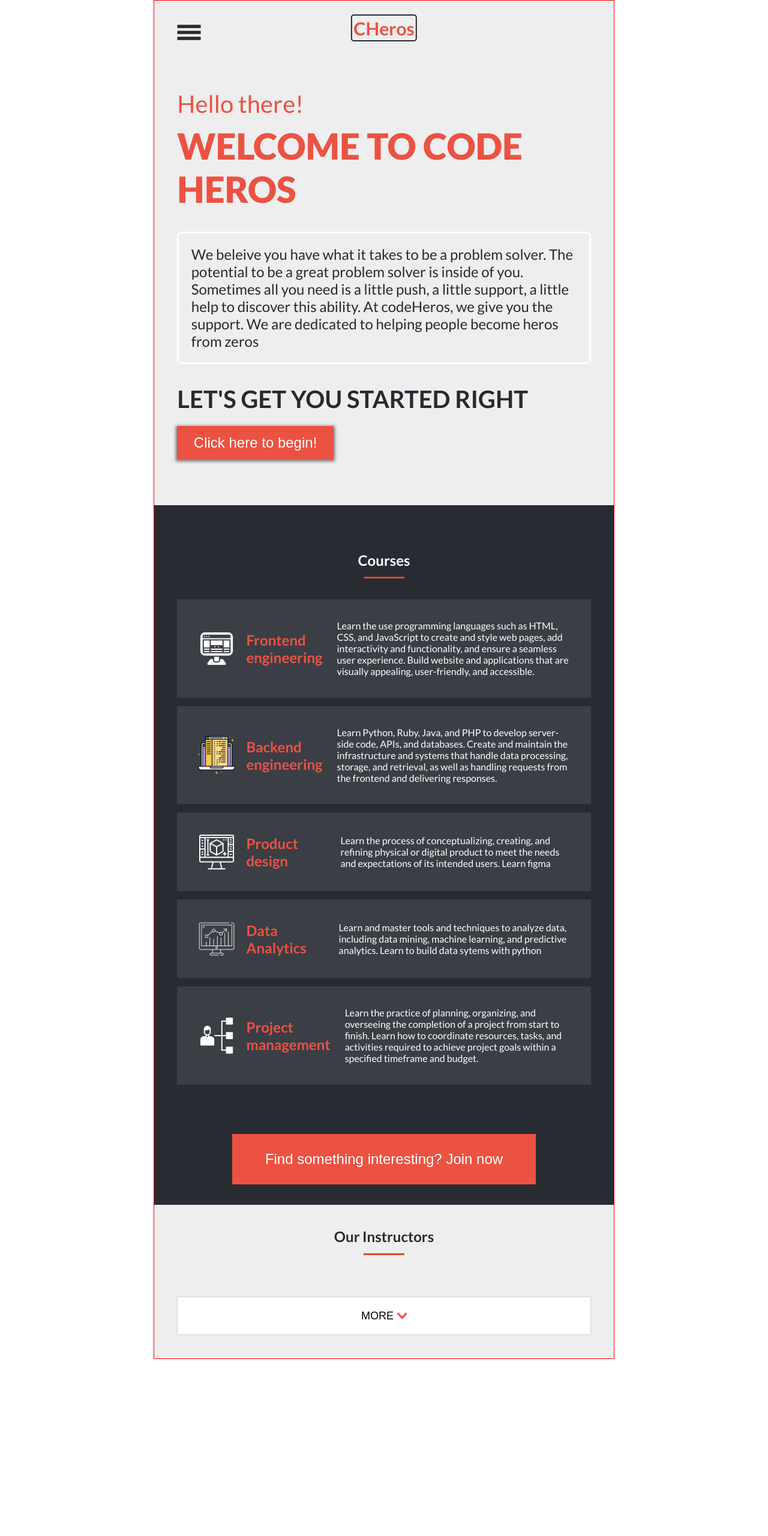
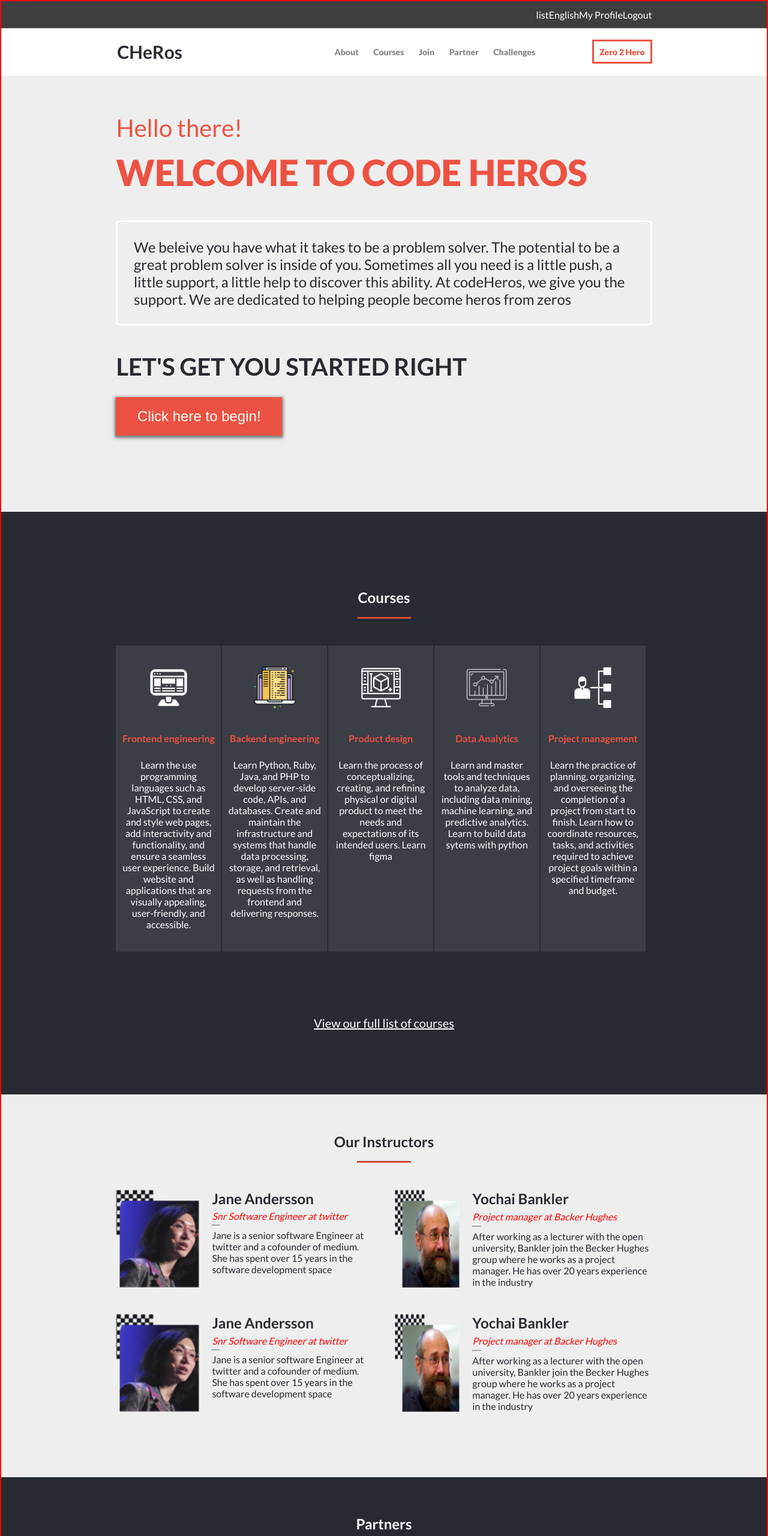
Before and after one commit to prius2055/learn-web-development, a website: page home.html in a window 1280 px wide. Shown: the top 2560 px of the page at 60% size. Before the commit the page ends 2265 px from the top, so only its background shows below. Drawn offline with Linux system fonts and the light colour scheme.

Commit message:
Finish desktop version:Added html, css and js components

```diff
--- a/home.html
+++ b/home.html
@@ -12,8 +12,14 @@
   </head>
   <body>
     <div id="container">
-
+            <ul class="desktop-header">
+  <li>list</li>
+  <li>English</li>
+  <li>My Profile</li>
+  <li>Logout</li>
+</ul>
       <header>
+         <span>Zero 2 Hero</span>
         <nav>
 
 
@@ -43,14 +49,23 @@
 
           <ul class="desktop-nav">
             <li class="nav-list">
-              <a href="home.html" class="nav-link">Home</a>
+              <a href="home.html" class="nav-link">About</a>
             </li>
             <li class="nav-list">
-              <a href="about.html" class="nav-link">About Us</a>
+              <a href="about.html" class="nav-link">Courses</a>
+            </li>
+            <li class="nav-list">
+              <a href="about.html" class="nav-link">Join</a>
+            </li>
+            <li class="nav-list">
+              <a href="about.html" class="nav-link">Partner</a>
+            </li>
+            <li class="nav-list">
+              <a href="about.html" class="nav-link">Challenges</a>
             </li>
           </ul>
         </nav>
-        <a href="#" class="logo">CHeros</a>
+        <a href="home.html" class="logo">CHeRos</a>
       </header>
 
       <main id="main-container">
@@ -77,7 +92,7 @@
           <div class="programs">
             <h2>Courses</h2>
             <hr />
-            <div class="program-card">
+            <div class="courses"><div class="program-card">
               <img src="./img/web-design.png" alt="frontend development" />
               <h2>Frontend engineering</h2>
               <p>Learn the use programming languages such as HTML, CSS, and JavaScript to create and style web pages, add interactivity and functionality, and ensure a seamless user experience. Build website and applications that are visually appealing, user-friendly, and accessible.</p>
@@ -101,8 +116,10 @@
               <img src="./img/project.png" alt="project management"/>
               <h2>Project management</h2>
               <p>Learn the practice of planning, organizing, and overseeing the completion of a project from start to finish. Learn how to coordinate resources, tasks, and activities required to achieve project goals within a specified timeframe and budget.</p>
-            </div>
+            </div></div>
+
             <button>Find something interesting? Join now</button>
+            <a href="#" class="view-list">View our full list of courses</a>
           </div>
 
           <div class="instructors">
@@ -110,26 +127,30 @@
               Our Instructors
             </h2>
             <hr/>
-            <!-- <div class="instructor">
-              <img src="./img/speaker_01.png" alt="first speaker"/>
-              <div class="intructor-profile">
-                <h2>Jane Andersson</h2>
-                <span>Snr Software Engineer at twitter</span>
-                <hr/>
-                <p>Jane is a senior software Engineer at twitter and a cofounder of medium. She has spent over 15 years in the software development space</p>
-              </div>
-            </div> -->
-             <!-- <div class="instructor">
-              <img src="./img/speaker_02.png" alt="second speaker"/>
-              <div class="intructor-profile">
-                <h2>Yochai Bankler</h2>
-                 <span>Project Manager at Backer Hughes</span>
-                 <hr/>
-                <p>After working as a lecturer with the open university, Bankler join the Becker Hughes group where he works as a project manager. He has over 20 years experience in the industry</p>
-              </div>
-            </div> -->
+            <div class="profiles">
+            </div>
           <button class="btn-more">More <img src="./img/arrow_down 1.png" alt="show more arrow down"/></button>
           </div>
+
+          <div class="partners">
+                <h1>Partners</h1>
+                <hr/>
+                <div class="partner-images">
+                  <img src="./img/googlekorea 1.png" alt="google logo"/>
+                  <img src="./img/icons8-indeed-512.png" alt="indeed logo"/>
+                  <img src="./img/naver 1.png" alt="naver logo"/>
+                  <img src="./img/icons8-hackerrank-512 (1).png" alt="hackerank logo"/>
+                  <img src="./img/mozilla 1.png" alt="mozilla logo"/>
+                </div>
+            </div>
+
+             <footer>
+                <a href="home.html" class="footer-logo">CHeros</a>
+                <div class="footer-paragraph"> <p class="rights">2015 CodeHeros. <span>Some rights reserved</span></p>
+                <p class="permission">Unless otherwise specified, all content on the website is licensed under a Code Heros.</p>
+              </div>
+
+            </footer>
         </section>
 
       </main>
--- a/script.js
+++ b/script.js
@@ -1,6 +1,6 @@
 const instructors = [
   {
-    image: "./img/large-image.png",
+    image: "./img/speaker_01.png",
     name: "Jane Andersson",
     title: "Snr Software Engineer at twitter",
     background:
@@ -8,7 +8,23 @@
   },
 
   {
-    image: "./img/large-image.png",
+    image: "./img/speaker_02.png",
+    name: "Yochai Bankler",
+    title: "Project manager at Backer Hughes",
+    background:
+      "After working as a lecturer with the open university, Bankler join the Becker Hughes group where he works as a project manager. He has over 20 years experience in the industry",
+  },
+
+  {
+    image: "./img/speaker_01.png",
+    name: "Jane Andersson",
+    title: "Snr Software Engineer at twitter",
+    background:
+      "Jane is a senior software Engineer at twitter and a cofounder of medium. She has spent over 15 years in the software development space",
+  },
+
+  {
+    image: "./img/speaker_02.png",
     name: "Yochai Bankler",
     title: "Project manager at Backer Hughes",
     background:
@@ -23,6 +39,8 @@
 const mobileNav = document.querySelector(".mobile-nav");
 const logo = document.querySelector(".logo");
 const mobileNavLink = document.querySelectorAll(".nav-link");
+const allInstructorProfile = document.querySelector(".profiles");
+const moreButton = document.querySelector(".btn-more");
 
 hamburger.addEventListener("click", () => {
   hamburger.classList.toggle("active");
@@ -53,14 +71,31 @@
   });
 });
 
-instructors.forEach((instructor) => {
-  const instructorsHtml = `<div class="instructor">
-              <img src="./img/speaker_01.png" alt="first speaker"/>
+let instructorHtml;
+
+instructors.forEach((instructor, i) => {
+  const div = document.createElement("div");
+  div.className = `${
+    i === 0 || i === 1 || window.innerWidth > 765
+      ? "instructor"
+      : "instructor invisible"
+  }`;
+  div.innerHTML = `<img src="${instructor.image}" alt="${instructor.name}"/>
              <div class="intructor-profile">
                  <h2>${instructor.name}</h2>
                  <span>${instructor.title}</span>
                  <hr/>
                <p>${instructor.background}</p>
-              </div>
               </div>`;
+  allInstructorProfile.appendChild(div);
 });
+
+console.log(window.innerWidth);
+
+moreButton.addEventListener("click", () => {
+  const profiles = document.querySelectorAll(".instructor");
+  console.log(profiles);
+  profiles.forEach((profile) => {
+    profile.classList.remove("invisible");
+  });
+});
--- a/styles.css
+++ b/styles.css
@@ -1,3 +1,7 @@
+/*background:#272a31;
+ color:#ec5242;
+;*/
+
 * {
   margin: 0;
   padding: 0;
@@ -10,17 +14,14 @@
 }
 
 #container {
-  border: 1px solid red;
   background-color: #eee;
-  max-width: 768px;
   margin: 0 auto;
   font-family: "Lato", sans-serif;
 }
 
 #container.active {
- background-color: #272a31;
+  background-color: #272a31;
 }
-
 
 #main-container.active {
   display: none;
@@ -30,13 +31,21 @@
   display: none;
 }
 
+.desktop-header {
+  display: none;
+}
+
+header span {
+  display: none;
+}
+
 .mobile-nav.active {
   display: flex;
   flex-direction: column;
   align-items: center;
   text-align: center;
   height: 100vh;
-  width: 410%;
+  width: 430%;
 }
 
 .mobile-nav li {
@@ -55,7 +64,6 @@
   text-decoration: none;
   padding-left: 16px;
   padding-right: 16px;
-
 }
 
 .desktop-nav {
@@ -64,6 +72,8 @@
 
 header {
   display: flex;
+  flex-direction: row;
+  justify-content: space-between;
   align-items: center;
   padding: 5%;
 }
@@ -90,14 +100,10 @@
 }
 
 .logo {
-  position: absolute;
-  top: 3%;
-  left: 50%;
-  transform: translate(-50%);
+  margin-right: 40%;
   text-decoration: none;
-  color: #ec5242;
+  color: #272a31;
   font-size: 30px;
-  border: 2px solid #272a31;
   border-radius: 5px;
   font-weight: 700;
   padding: 0.2%;
@@ -214,6 +220,10 @@
   border: none;
 }
 
+.view-list {
+  display: none;
+}
+
 .instructors {
   padding: 5%;
   display: flex;
@@ -225,6 +235,10 @@
   display: flex;
   flex-direction: row;
   margin-bottom: 5%;
+}
+
+.instructor.invisible {
+  display: none;
 }
 
 .instructor img {
@@ -257,6 +271,7 @@
   font-weight: 400;
   background-color: white;
   border: 1px solid #d3d3d3;
+  cursor: pointer;
 }
 
 /* About page */
@@ -412,10 +427,8 @@
 
 .footer-logo {
   text-decoration: none;
-  color: #ec5242;
+  color: #272a31;
   font-size: 30px;
-  border: 2px solid #272a31;
-  border-radius: 5px;
   font-weight: 700;
   padding: 0.2%;
 }
@@ -423,3 +436,186 @@
 footer p {
   text-align: left;
 }
+
+/* DESTOP VERSION*/
+
+@media screen and (min-width: 768px) {
+  #container {
+    border: 2px solid red;
+  }
+
+  .mobile-nav,
+  .hamburger {
+    display: none;
+  }
+
+  header {
+    display: flex;
+    flex-direction: row-reverse;
+    padding: 1.5% 15%;
+    background-color: white;
+  }
+
+  nav {
+    width: 55%;
+  }
+
+  .desktop-header {
+    background: #3e3e3e;
+    display: flex;
+    flex-direction: row;
+    color: white;
+    padding: 1% 15%;
+    justify-content: flex-end;
+  }
+
+  .desktop-header li {
+    list-style: none;
+  }
+
+  .desktop-nav {
+    display: flex;
+    justify-content: flex-end;
+    align-items: center;
+    text-align: right;
+  }
+
+  .desktop-nav li {
+    list-style: none;
+    margin-left: 5%;
+    font-style: normal;
+    font-weight: 800;
+    font-size: 14px;
+    line-height: 17px;
+    align-items: center;
+  }
+
+  header span {
+    display: block;
+    border: 3px #ec5242 solid;
+    padding: 1%;
+    font-weight: 900;
+    font-size: 14px;
+    color: #ec5242;
+  }
+
+  .desktop-nav li a {
+    color: #868686;
+    text-decoration: none;
+  }
+
+  .logo {
+    margin-right: 0;
+  }
+
+  .hero {
+    padding-left: 15%;
+    padding-right: 15%;
+  }
+
+  .programs {
+    padding-left: 15%;
+    padding-right: 15%;
+  }
+
+  .programs button {
+    display: none;
+  }
+
+  .courses {
+    display: flex;
+    flex-direction: row;
+    column-gap: 0.2%;
+  }
+
+  .program-card {
+    display: flex;
+    flex-direction: column;
+    justify-content: flex-start;
+    align-items: center;
+    text-align: center;
+    padding: 4% 1%;
+    width: 19.6%;
+    cursor: pointer;
+  }
+
+  .program-card:hover {
+    border: 2px white solid;
+  }
+
+  .program-card p {
+    color: white;
+    margin-left: 0;
+  }
+
+  .program-card img {
+    width: 70px;
+    height: 70px;
+  }
+
+  .program-card h2 {
+    color: #ec5242;
+    margin-left: 0;
+    width: 100%;
+    font-size: 16px;
+    font-weight: 700;
+    margin-top: 40px;
+    margin-bottom: 25px;
+  }
+
+  .view-list {
+    display: block;
+    color: white;
+    padding-top: 10%;
+    padding-bottom: 12%;
+    font-style: normal;
+    font-weight: 400;
+    font-size: 20px;
+  }
+
+  .profiles {
+    display: flex;
+    flex-direction: row;
+    flex-wrap: wrap;
+    column-gap: 4%;
+  }
+
+  .btn-more {
+    display: none;
+  }
+
+  .instructors {
+    padding-left: 15%;
+    padding-right: 15%;
+  }
+
+  .instructor {
+    width: 48%;
+  }
+
+  .partners {
+    padding-left: 15%;
+    padding-right: 15%;
+  }
+
+  .partners h1 {
+    text-align: center;
+  }
+
+  .partner-images {
+    align-items: center;
+  }
+
+  .partner-images img {
+    width: 15%;
+    height: 15%;
+  }
+
+  footer .rights {
+    font-weight: 700;
+  }
+
+  footer .permission {
+    margin-top: 2%;
+  }
+}
```
Also changed, not shown: about.html (+2 -2 lines), img/airbnb 1.png (added), img/daumkakaologo 1.png (added), img/googlekorea 1.png (added), img/mozilla 1.png (added), img/naver 1.png (added). Lines whose indentation alone changed are shown as unchanged.
